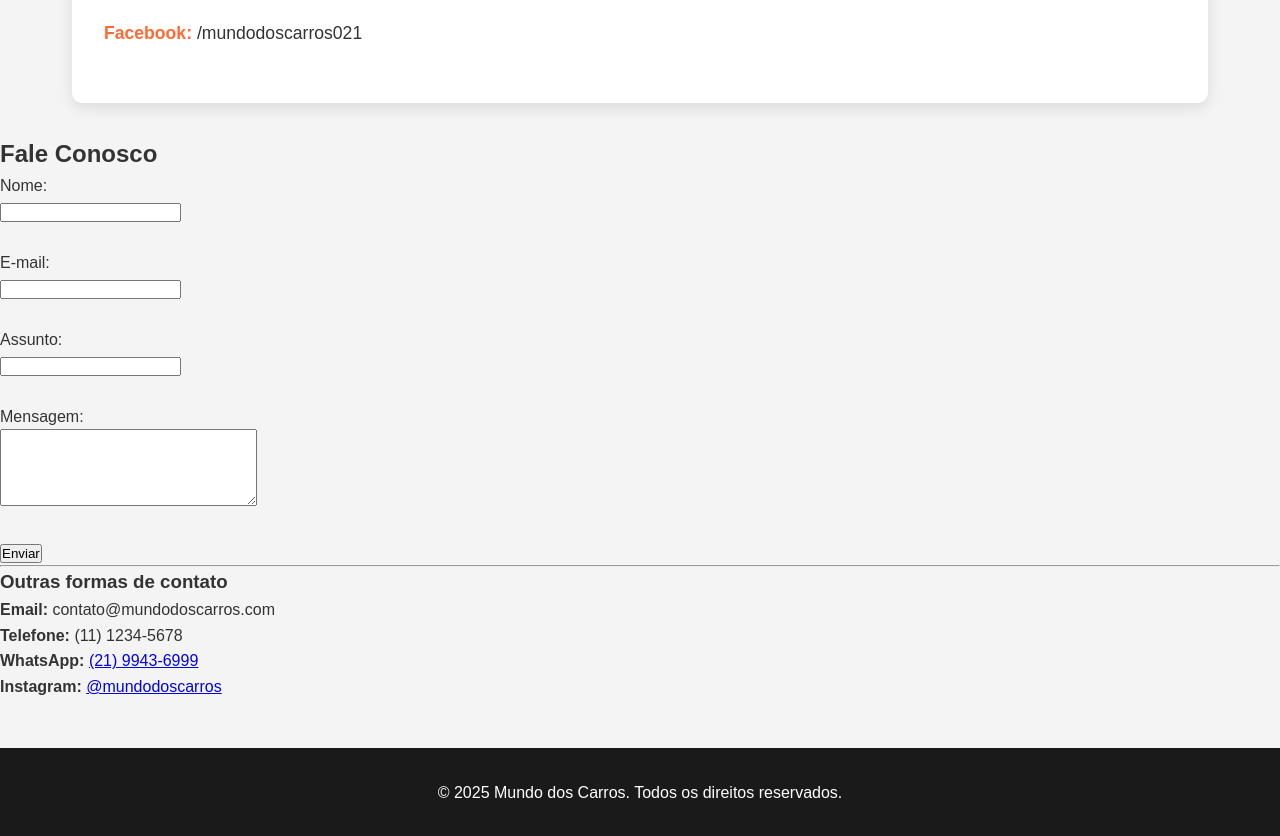
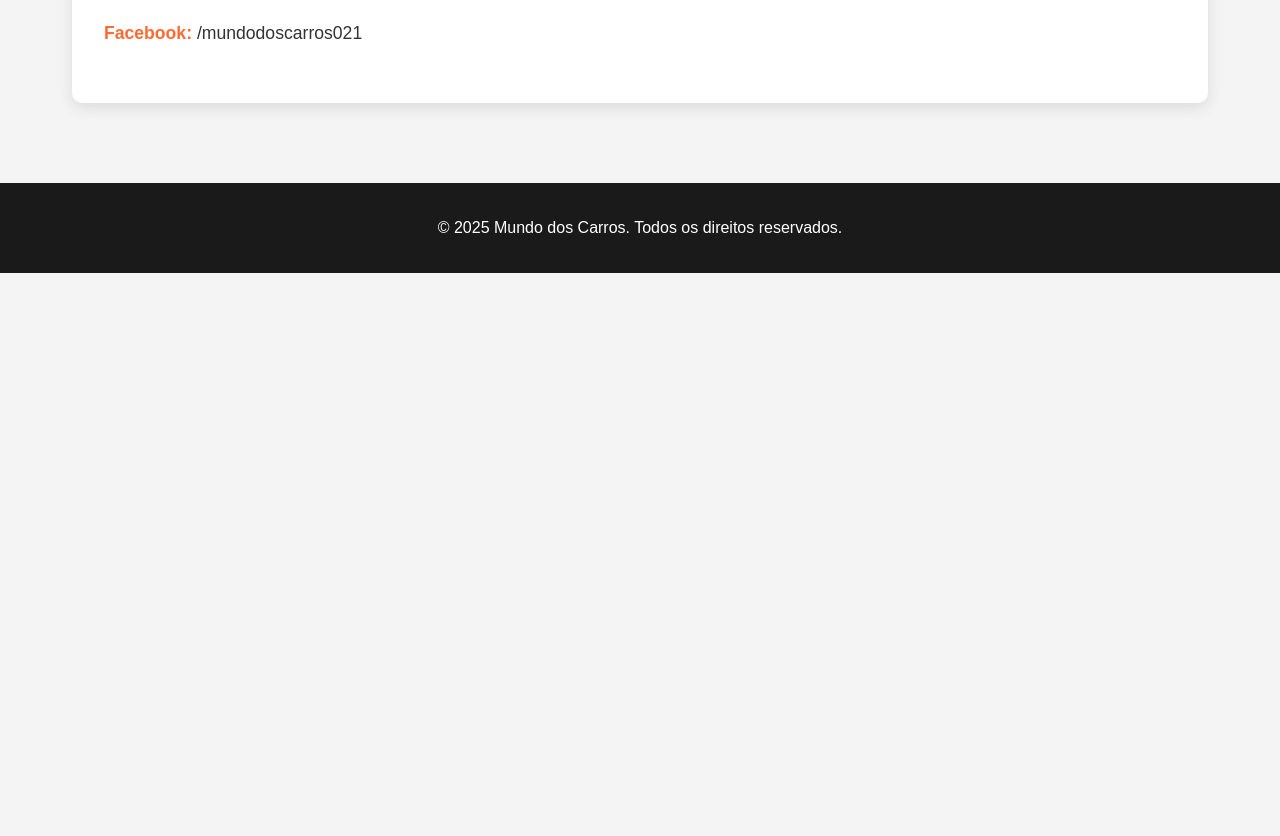
Before and after one commit to Diegobahia10/Mundo-dos-carros, a plain HTML site: page contato.html in a window 1280 px wide. Shown: the part 460-1296 px from the top of the page. After the commit the page ends 800 px from the top, so only its background shows below. Drawn offline with Linux system fonts and the light colour scheme.

Commit message:
Update contato.html

```diff
--- a/contato.html
+++ b/contato.html
@@ -32,32 +32,6 @@
         </section>
     </main>
 
-  <h2>Fale Conosco</h2>
-
-  <form action="#" method="post">
-    <label for="nome">Nome:</label><br>
-    <input type="text" id="nome" name="nome" required><br><br>
-
-    <label for="email">E-mail:</label><br>
-    <input type="email" id="email" name="email" required><br><br>
-
-    <label for="assunto">Assunto:</label><br>
-    <input type="text" id="assunto" name="assunto" required><br><br>
-
-    <label for="mensagem">Mensagem:</label><br>
-    <textarea id="mensagem" name="mensagem" rows="5" cols="30" required></textarea><br><br>
-
-    <input type="submit" value="Enviar">
-  </form>
-
-  <hr>
-
-  <h3>Outras formas de contato</h3>
-  <p><strong>Email:</strong> contato@mundodoscarros.com</p>
-  <p><strong>Telefone:</strong> (11) 1234-5678</p>
-  <p><strong>WhatsApp:</strong> <a href="https://wa.me/5511999999999" target="_blank">(21) 9943-6999</a></p>
-  <p><strong>Instagram:</strong> <a href="https://web.whatsapp.com/" target="_blank">@mundodoscarros</a></p>
-
 
 
     <footer>
```
